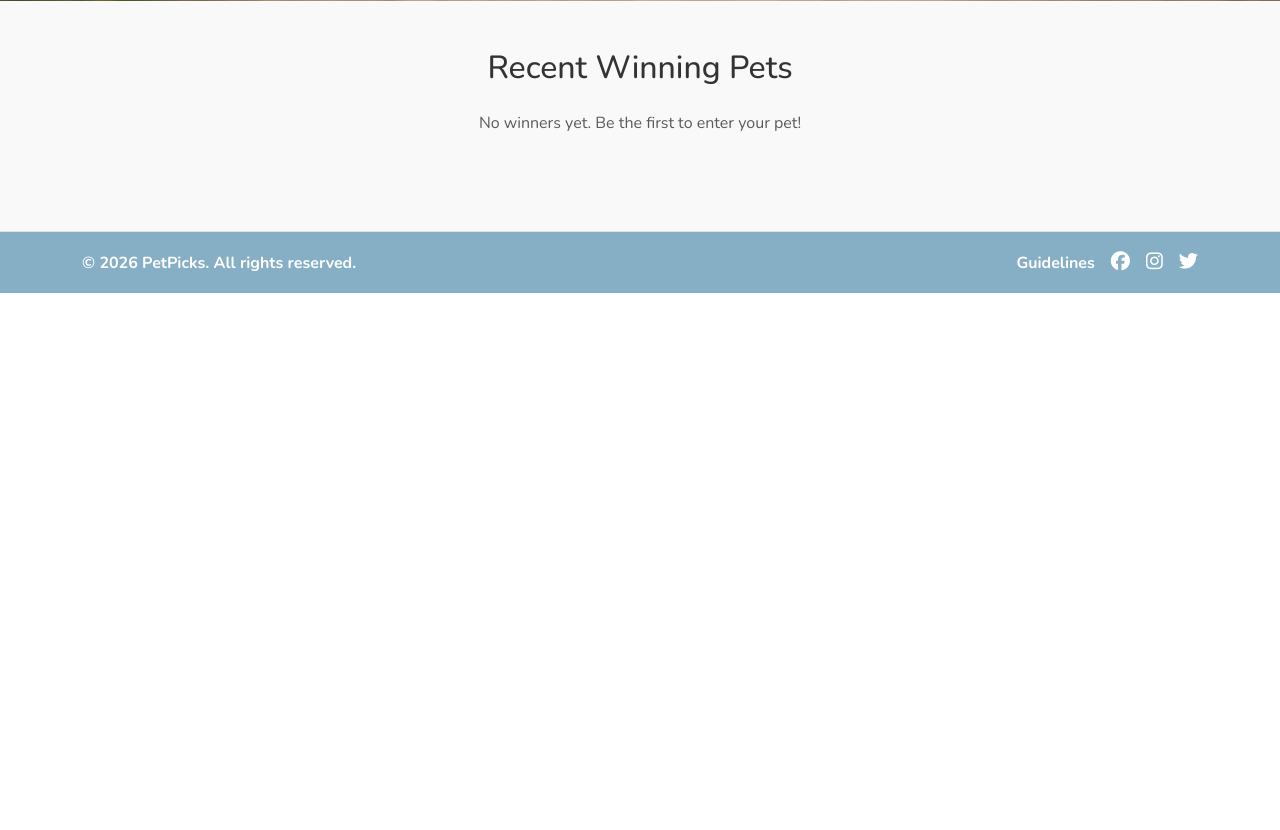
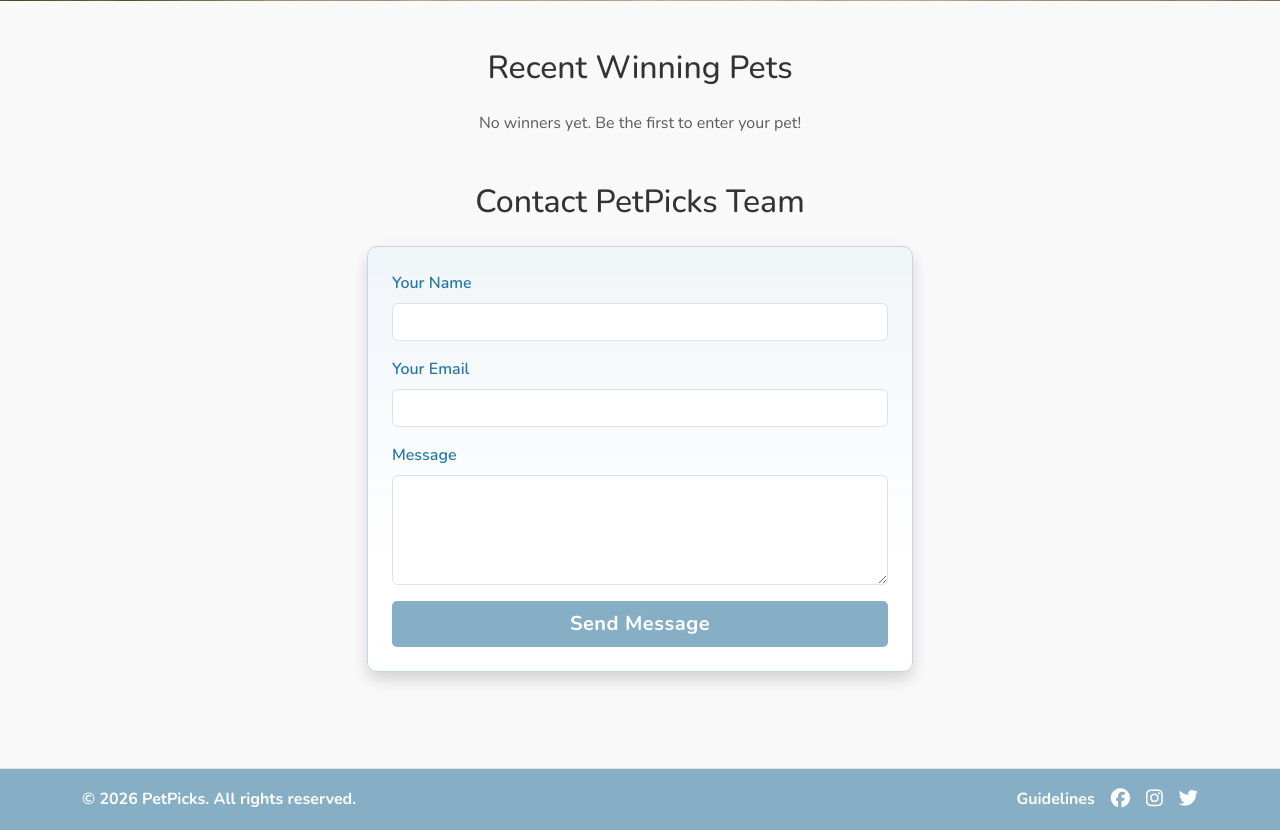
Before and after one commit to leilacsak/petpicks, a Django app: page / in a window 1280 px wide. Shown: the part 875-1705 px from the top of the page. Before the commit the page ends 1168 px from the top, so only its background shows below. Run offline with Django 5.2, Linux system fonts and the light colour scheme; data that the repository does not hold is empty; some libraries are stand-ins or nearby versions.

Commit message:
Add contact form functionality and styles; implement form handling in views

```diff
--- /dev/null
+++ b/core/forms.py
@@ -0,0 +1,11 @@
+from django import forms
+
+
+class ContactForm(forms.Form):
+    name = forms.CharField(max_length=100, required=True, label="Your Name")
+    email = forms.EmailField(required=True, label="Your Email")
+    message = forms.CharField(
+        widget=forms.Textarea(attrs={"rows": 4}),
+        required=True,
+        label="Message"
+    )
--- a/core/templates/core/home.html
+++ b/core/templates/core/home.html
@@ -6,6 +6,7 @@
 
 {% block content %}
 
+<!--Hero section-->
 <section class="hero">
     <div class="hero-overlay px-3 px-md-4 px-lg-5 py-3 py-md-4 py-lg-5 mt-md-0 mx-auto">
         <h1 class="display-6 display-md-5 display-lg-4 mb-3 mb-md-4">Welcome to PetPicks!</h1>
@@ -23,6 +24,7 @@
     </div>
 </section>
 
+<!-- Recent Winners Section -->
 <section class="container my-5 recent-winners">
     <h2 class="text-center mb-4">Recent Winning Pets</h2>
 
@@ -65,6 +67,42 @@
     {% endif %}
 </section>
 
+<!-- Contact Form Section -->
+<section id="contact-form" class="container my-5">
+    <h2 class=" mb-4 text-center">Contact PetPicks Team</h2>
+    <div class="row justify-content-center">
+        <div class="col-md-8 col-lg-6">
+            <div class="card shadow contact-card">
+                <div class="card-body p-4">
+                    <form method="post" novalidate class="needs-validation" autocomplete="off">
+                        {% csrf_token %}
+                        {{ contact_form.non_field_errors }}
+                        <div class="mb-3">
+                            {{ contact_form.name|as_crispy_field }}
+                            {% for error in contact_form.name.errors %}
+                                <div class="invalid-feedback d-block">{{ error }}</div>
+                            {% endfor %}
+                        </div>
+                        <div class="mb-3">
+                            {{ contact_form.email|as_crispy_field }}
+                            {% for error in contact_form.email.errors %}
+                                <div class="invalid-feedback d-block">{{ error }}</div>
+                            {% endfor %}
+                        </div>
+                        <div class="mb-3">
+                            {{ contact_form.message|as_crispy_field }}
+                            {% for error in contact_form.message.errors %}
+                                <div class="invalid-feedback d-block">{{ error }}</div>
+                            {% endfor %}
+                        </div>
+                        <button type="submit" class="btn btn-primary w-100 py-2 fs-5">Send Message</button>
+                    </form>
+                </div>
+            </div>
+        </div>
+    </div>
+</section>
+
 <script src="{% static 'js/home.js' %}"></script>
 
 {% endblock %}
--- a/core/views.py
+++ b/core/views.py
@@ -4,6 +4,8 @@ from django.template.loader import render_to_string
 from django.http import HttpResponse
 from lottery.models import LotteryRound, Entry
 from lottery.forms import CommentForm
+from django.contrib import messages
+from .forms import ContactForm
 
 
 COMMENTS_PER_PAGE = 3
@@ -44,6 +46,19 @@ def home(request):
     for entry in recent_winners:
         comment_forms[entry.id] = CommentForm(prefix=f"entry_{entry.id}")
 
+    contact_form = ContactForm()
+    if request.method == "POST":
+        contact_form = ContactForm(request.POST)
+        if contact_form.is_valid():
+            # Here would typically handle the form submission
+            messages.success(
+                request,
+                "Your message has been sent! Thank you for contacting us."
+            )
+            contact_form = ContactForm()  # Reset form after success
+        else:
+            messages.error(request, "Please correct the errors below.")
+
     if request.GET.get('ajax') == '1':
         # Find the entry_id from the query string keys
         entry_id = None
@@ -76,9 +91,25 @@ def home(request):
             "latest_round": latest_round,
             "recent_winners": recent_winners,
             "comment_forms": comment_forms,
+            "contact_form": contact_form,
         }
     )
 
 
 def about(request):
     return render(request, "core/about.html")
+
+
+def contact(request):
+    contact_form = ContactForm()
+    if request.method == "POST":
+        contact_form = ContactForm(request.POST)
+        if contact_form.is_valid():
+            messages.success(
+                request,
+                "Your message has been sent! Thank you for contacting us."
+            )
+            contact_form = ContactForm()  # Reset form after success
+        else:
+            messages.error(request, "Please correct the errors below.")
+    return render(request, "core/contact.html", {"contact_form": contact_form})
--- a/static/css/styles.css
+++ b/static/css/styles.css
@@ -427,6 +427,34 @@ main {
   font-size: 0.85rem;
 }
 
+/* Contact Form Card Custom Styles */
+.contact-card {
+  border: 1px solid var(--primary-dark);
+  background: linear-gradient(180deg, var(--primary-light) 0%, #fff 75%);
+  border-radius: 10px;
+  box-shadow: 0 4px 8px var(--secondary-color);
+}
+.contact-card .card-body {
+  background: none;
+}
+.contact-card .form-label {
+  color: var(--heading-color);
+  font-weight: 600;
+}
+.contact-card .form-control:focus {
+  border-color: var(--primary-color);
+  box-shadow: 0 4px 8px var(--primary-light);
+}
+.contact-card .btn-primary {
+  background-color: var(--primary-color);
+  border: none;
+  font-weight: 700;
+  letter-spacing: 0.5px;
+}
+.contact-card .btn-primary:hover {
+  background-color: var(--secondary-color);
+}
+
 /* ========================================
    FOOTER
    ======================================== */
```
